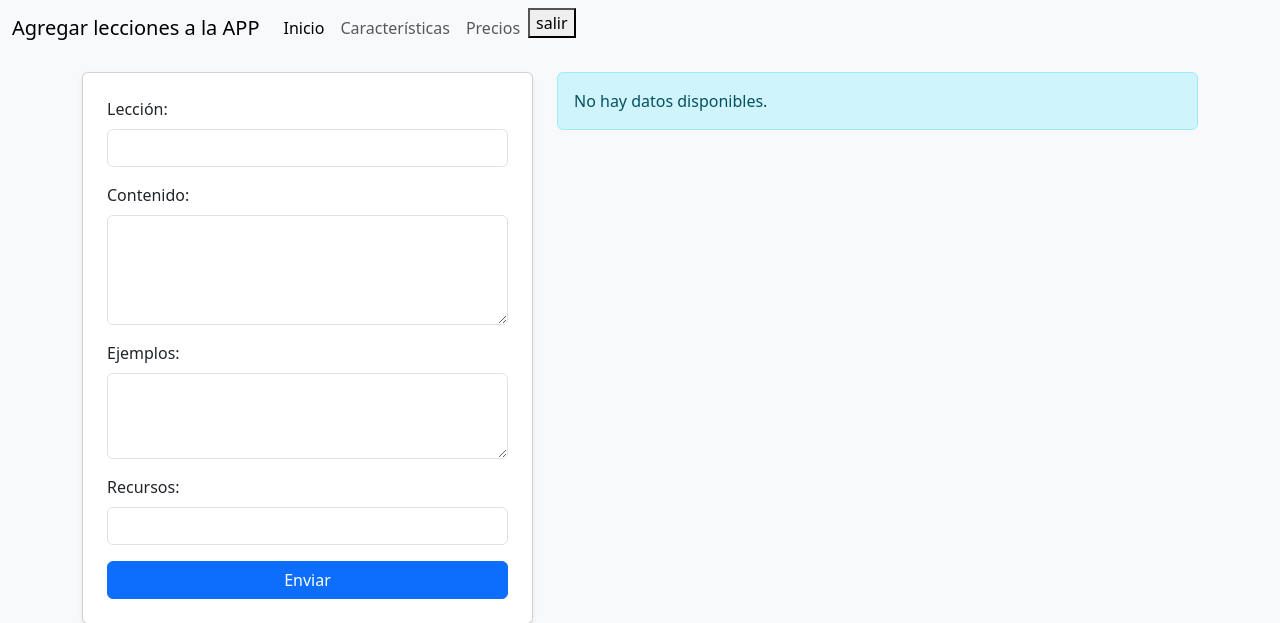
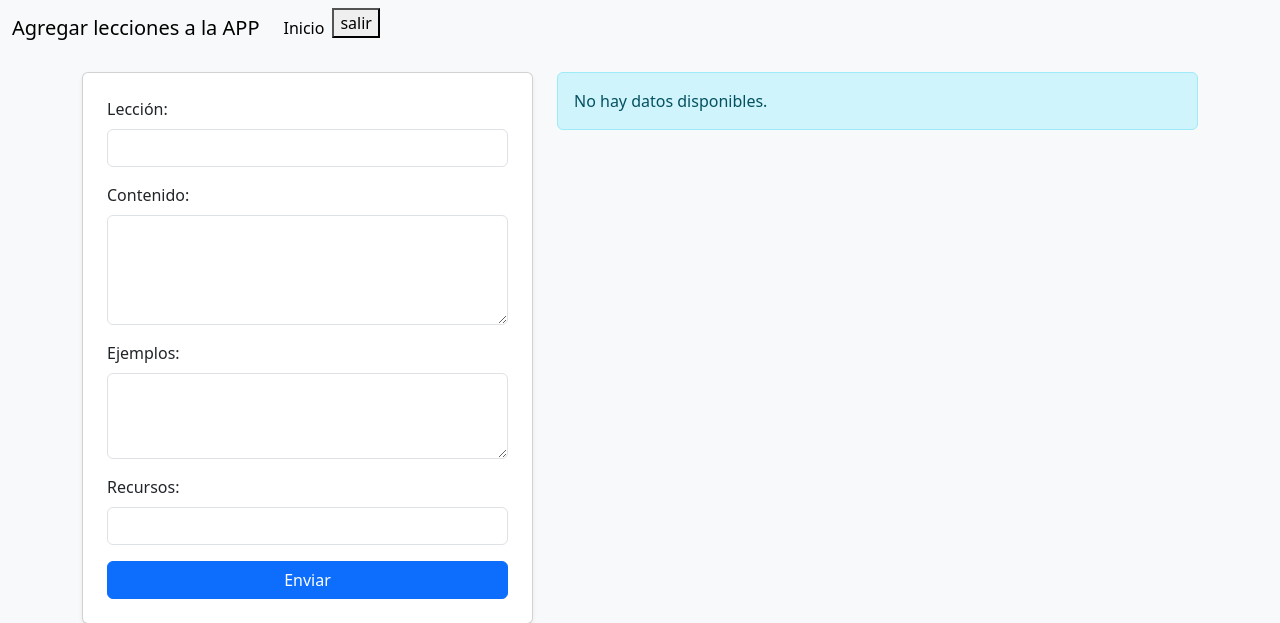
Before and after one commit to eduardo20020/Api-Crud-en-PHP, a PHP site: page /agregar.php in a window 1280 px wide. Shown: the top 623 px of the page. Run offline with PHP 8.4, Linux system fonts and the light colour scheme; the visitor is signed in with stand-in values (Sample User, id 1); data that the repository does not hold is empty.

Commit message:
sfdsfdsf

```diff
--- a/agregar.php
+++ b/agregar.php
@@ -32,13 +32,7 @@ if (!isset($_SESSION['logueado']) || $_SESSION['logueado'] !== true) {
                         <a class="nav-link active" aria-current="page" href="#">Inicio</a>
                     </li>
                     <li class="nav-item">
-                        <a class="nav-link" href="#">Características</a>
-                    </li>
-                    <li class="nav-item">
-                        <a class="nav-link" href="#">Precios</a>
-                    </li>
-                    <li class="nav-item">
-                        <button>salir</button>
+                        <button onclick="cerrarSesion()">salir</button>
                     </li>
                 </ul>
             </div>
@@ -121,12 +115,12 @@ if (!isset($_SESSION['logueado']) || $_SESSION['logueado'] !== true) {
 
     <!-- Incluye Bootstrap JS (Opcional) -->
     <script src="https://cdn.jsdelivr.net/npm/bootstrap@5.3.0/dist/js/bootstrap.bundle.min.js"></script>
-     <!--<script>
-    window.onbeforeunload = function() {
+     <script>
+    function cerrarSesion() {
         fetch('local/logout.php', { method: 'POST' });
     };
 
     </script>
-     -->
+
 </body>
 </html>
--- a/local/logout.php
+++ b/local/logout.php
@@ -2,4 +2,6 @@
 session_start();
 session_unset();
 session_destroy();
+header("Location: ../index.html");
+
 ?>
```
